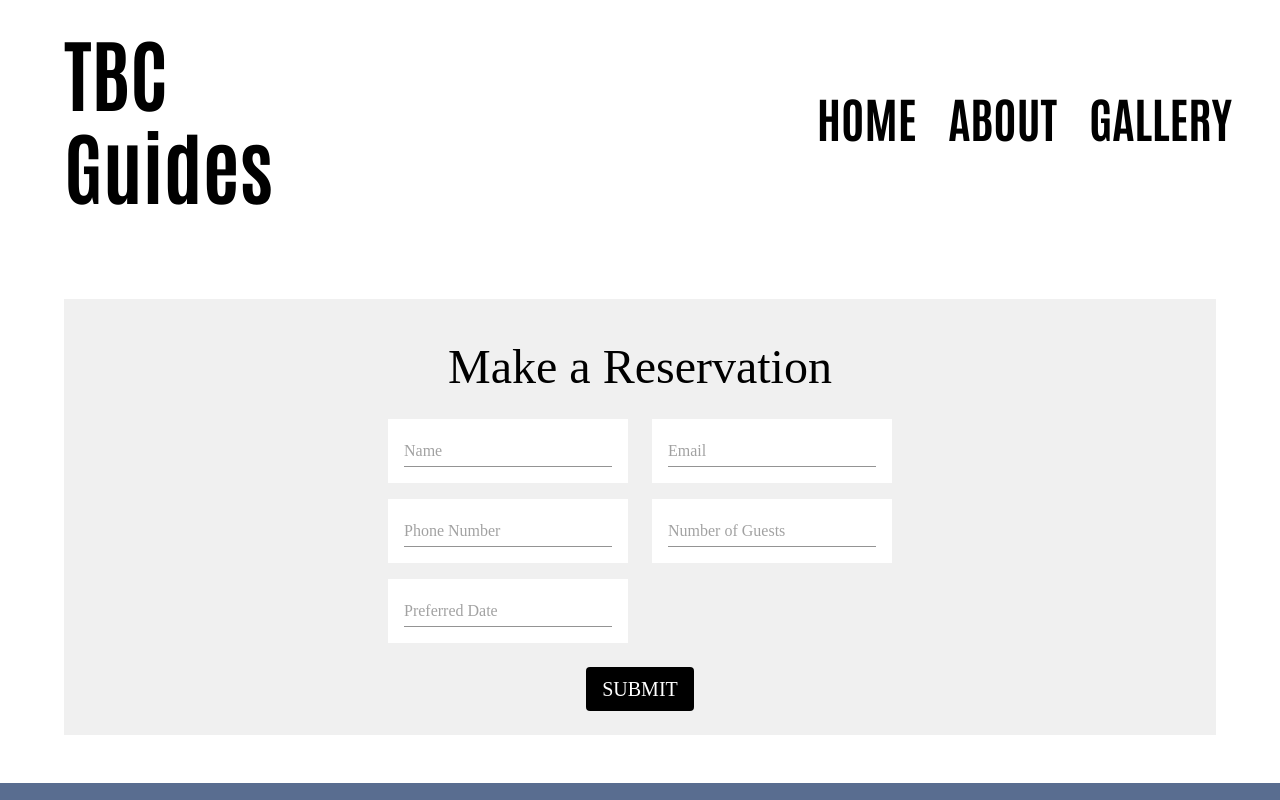
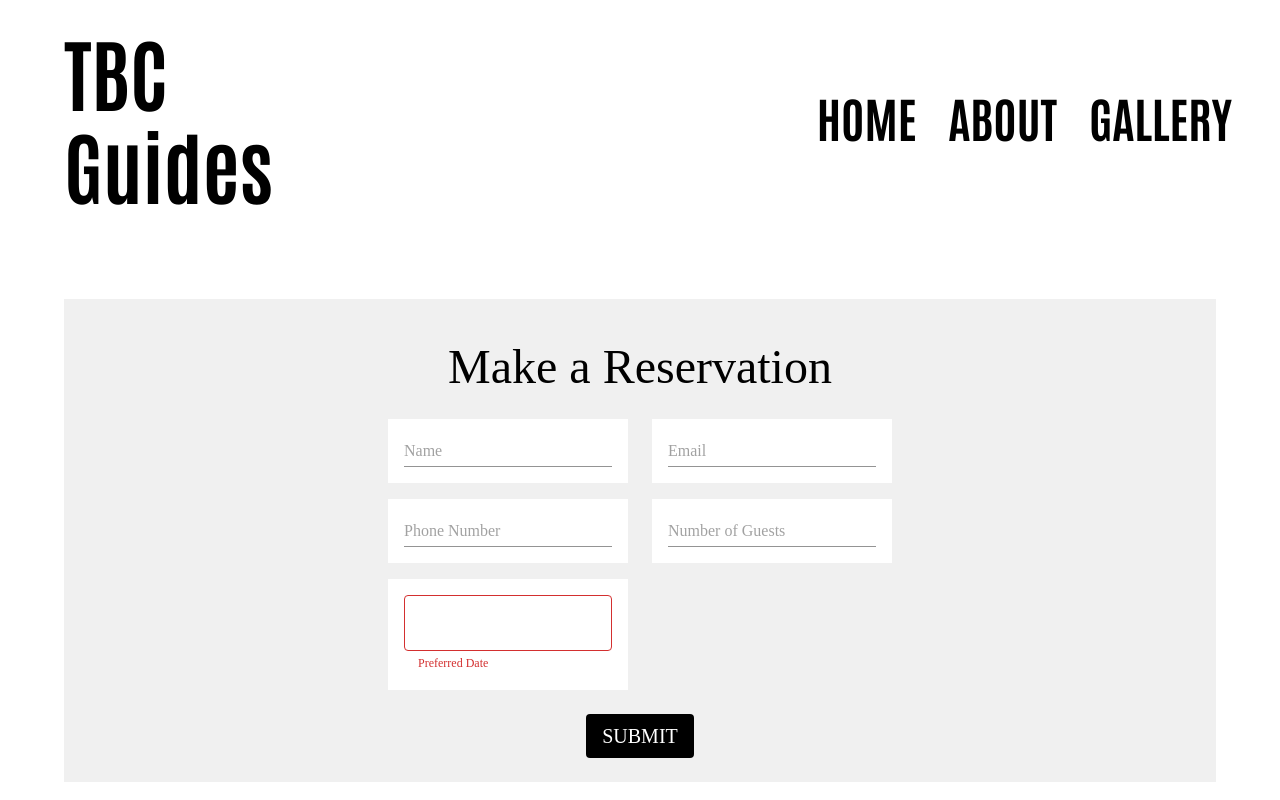
Before and after one commit to thomas-corrado/TBCGuides, a Next.js app: page /reservations in a window 1280 px wide. Shown: the top 800 px of the page. Built offline with nearby package versions, Linux system fonts and the light colour scheme; a web font is replaced by a local one; what @washingtonpost/wpds-ui-kit would draw is missing.

Commit message:
see if date picker change works

```diff
--- a/components/ReservationsPage/ReservationForm.js
+++ b/components/ReservationsPage/ReservationForm.js
@@ -1,7 +1,9 @@
 import * as React from "react";
 import { useState } from "react";
 import { Box, Stack, TextField, Button, Typography, Grid, } from "@mui/material";
-
+import { DatePicker } from "@mui/x-date-pickers/DatePicker";
+import { AdapterMoment } from "@mui/x-date-pickers/AdapterMoment";
+import { LocalizationProvider } from "@mui/x-date-pickers/LocalizationProvider";
 import CreateIcon from "@mui/icons-material/Create";
 import EmailIcon from "@mui/icons-material/Email";
 import PhoneIcon from "@mui/icons-material/Phone";
@@ -58,6 +60,7 @@ const ReservationForm = () => {
 
     const fields = [
       {
+        header: TextField,
         label: "Name",
         type: "text",
         value: varName,
@@ -68,6 +71,7 @@ const ReservationForm = () => {
         position: "right",
       },
       {
+        header: TextField,
         label: "Email",
         type: "email",
         value: varEmail,
@@ -78,6 +82,7 @@ const ReservationForm = () => {
         position: "left",
       },
       {
+        header: TextField,
         label: "Phone Number",
         type: "phone",
         value: varPhone,
@@ -88,6 +93,7 @@ const ReservationForm = () => {
         position: "right",
       },
       {
+        header: TextField,
         label: "Number of Guests",
         type: "guests",
         value: varGuests,
@@ -98,6 +104,7 @@ const ReservationForm = () => {
         position: "left",
       },
       {
+        header: DatePicker,
         label: "Preferred Date",
         type: calendarType,
         value: varDate,
@@ -148,7 +155,8 @@ const ReservationForm = () => {
                     }}
                   >
                     <Box>
-                      <TextField
+                      <LocalizationProvider dateAdapter={AdapterMoment}>
+                        <item.header
                           placeholder={item.label}
                           variant="standard"
                           hiddenLabel
@@ -157,20 +165,11 @@ const ReservationForm = () => {
                           value={item.value}
                           onChange={(e) => item.functionName(e.target.value)}
                           className="reservation-text-field"
-                        defaultValue="2017-05-24"
-                        inputProps={{
-                          onFocus: () => {
-                            item.label === "Preferred Date"
-                              ? setCalendarType("date")
-                              : null;
-                          },
-                          onBlur: () => {
-                            item.label === "Preferred Date"
-                              ? setCalendarType("text")
-                              : null;
-                          },
-                        }}
+                          renderInput={(params) => (
+                            <TextField {...params} helperText={item.label} />
+                          )}
                         />
+                      </LocalizationProvider>
                     </Box>
                   </Grid>
                 );
--- a/package.json
+++ b/package.json
@@ -13,11 +13,13 @@
     "@emotion/styled": "^11.10.0",
     "@mui/icons-material": "^5.8.4",
     "@mui/material": "^5.10.0",
+    "@mui/x-date-pickers": "^5.0.10",
     "@washingtonpost/wpds-ui-kit": "^0.13.0",
     "aos": "^3.0.0-beta.6",
     "child_process": "^1.0.2",
     "googleapis": "^105.0.0",
     "hamburger-react": "^2.5.0",
+    "moment": "^2.29.4",
     "mui-tel-input": "^1.4.1",
     "next": "^13.0.6",
     "next-videos": "^1.5.0",
```
Also changed, not shown: 1 other file (tests, documents, lock files or other folders). Lines whose indentation alone changed are shown as unchanged.
